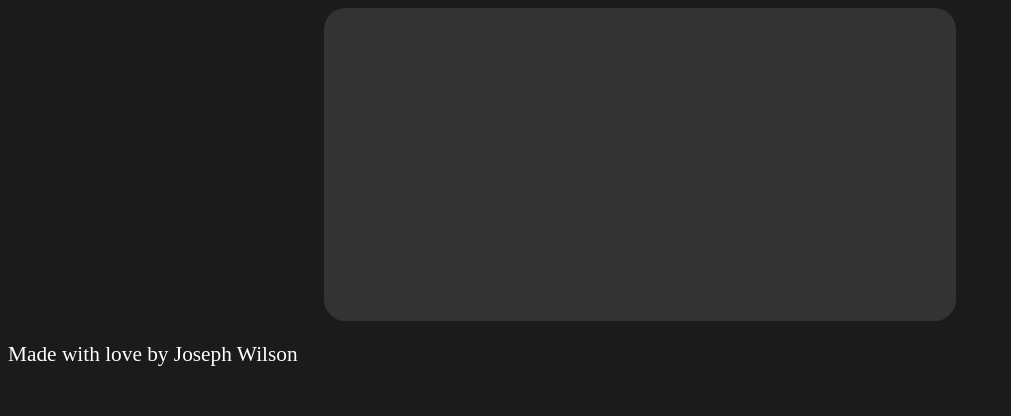
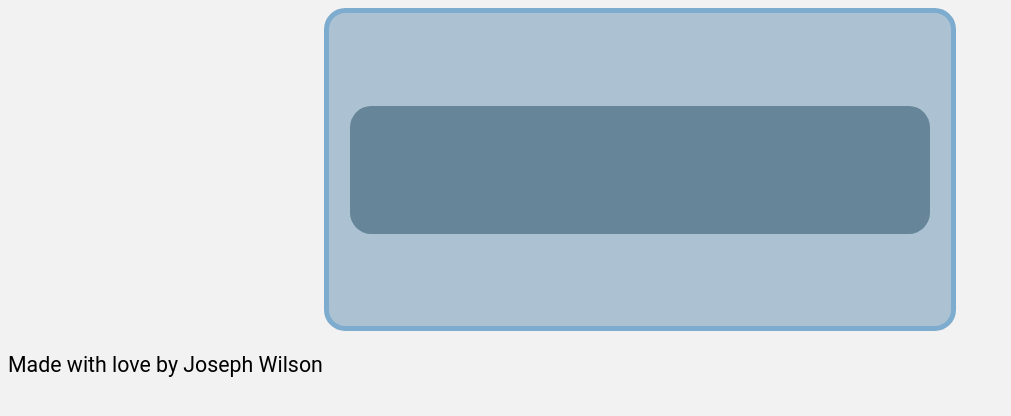
Before and after one commit to joecwilson/FullStack, a Django app: template templates/hello_webpack.html in a window 1280 px wide. Shown: the top 416 px of the page, without its empty margins (0-1011 px from the left). Run offline with Django 3.2, Linux system fonts and the light colour scheme; the template is opened without the code that fills it, so the values that code supplies are empty; style sheets or scripts are compiled from the project's sources.

Commit message:
More style changes, mostly to QuestionView

```diff
--- a/education-game/src/App.js
+++ b/education-game/src/App.js
@@ -6,7 +6,7 @@ import './index.css'
 class App extends Component {
     render() {
         return (
-            <div className="dark:bg-stone-900 min-h-screen">
+            <div className="">
                 <QuestionList/>
                 <Footer/>
             </div>
--- a/education-game/src/Footer.js
+++ b/education-game/src/Footer.js
@@ -2,7 +2,7 @@ import React from "react";
 
 export default function Footer(props){
     return(
-        <div className="dark:text-white">
+        <div className="">
             <p> Made with love by Joseph Wilson</p>
         </div>
     )
--- a/education-game/src/QuestionView.js
+++ b/education-game/src/QuestionView.js
@@ -17,7 +17,7 @@ function QuestionView(props) {
         }
     }
 
-    return (<div className="container mx-auto">
+    return (<div className="">
         <div>
             <div>
                 Question
@@ -28,7 +28,7 @@ function QuestionView(props) {
                 </p>
             </div>
         </div>
-        <form className="mb-6 text-center" onSubmit={handleSubmit}>
+        <form className="" onSubmit={handleSubmit}>
             <label className="test">
                 Answer
             </label>
--- a/education-game/src/index.css
+++ b/education-game/src/index.css
@@ -1,7 +1,6 @@
 html {
     font-size: 16pt;
-    background-color: #1b1b1b;
-    color: white;
+    font-family: "Roboto", "Lucida Grande", Verdana, Arial, sans-serif;
 }
 
 .grid-container {
@@ -11,15 +10,17 @@ html {
 
 .introduction {
     grid-column: 2 / span 2;
-    background-color: #333;
     padding: 3rem 1rem 3rem 1rem;
     border-radius: 1rem;
+    border-style: solid;
+    border-width: thick;
     text-align: center;
 }
 
 .question {
     grid-column: 2 / span 2;
-    background-color: #333;
+    border-width: thick;
+    border-style: solid;
     padding: 3rem 1rem 3rem 1rem;
     border-radius: 1rem;
     text-align: center;
@@ -27,7 +28,7 @@ html {
 }
 
 input[type=button], input[type=submit], input[type=reset] {
-    background-color: #04AA6D;
+
     border: none;
     color: white;
     padding: 16px 32px;
@@ -44,16 +45,54 @@ input[type = number] {
 }
 
 button {
-    background-color: #2B526D;
     color: white;
-    border: none;
+    border: 0.25rem;
     font-size: 1rem;
-    padding: 0.5rem
+    padding: 0.5rem;
 }
 
 .answerIcon {
     width: 10%;
 }
 
-.test{
+.test {
 }
+
+@media (prefers-color-scheme: dark) {
+    html {
+        background-color: hsl(205, 0%, 2.5%);
+        color: white;
+    }
+
+    .question, .introduction {
+        background-color: hsl(205, 60%, 15%);
+        border-color: hsl(205, 90%, 25%);
+
+    }
+
+    button {
+        background-color: hsl(85, 90%, 30%);
+    }
+
+    input[type = button], input[type = submit] , input[type = reset]{
+        background-color: #04AA6D;
+    }
+}
+
+@media (prefers-color-scheme: light) {
+    html {
+        background-color: hsl(325, 5%, 95%);
+        color: black;
+
+    }
+
+    .question, .introduction {
+        background-color: hsl(205, 30%, 75%);
+        border-color: hsl(205, 45%, 65%);
+    }
+
+    button {
+        background-color: hsl(85, 45%, 40%);
+    }
+
+}
--- a/static/css/styles.css
+++ b/static/css/styles.css
@@ -1,9 +1,3 @@
-html {
-    font-size: 16pt;
-    background-color: #1b1b1b;
-
-}
-
 .grid-container {
     display: grid;
     grid-template-columns: 25% 25% 25% 25%;
@@ -20,16 +14,15 @@ html {
 
 .title {
     grid-column: 2 / span 2;
-    background-color: #333;
+
     padding: 3rem 0 3rem 0;
     border-radius: 1rem;
 }
 
 .card {
-    background-color: #333;
     border-radius: 1rem;
     margin: 0.5rem;
-    padding: 0.5rem;
+    padding: 1rem;
     text-align: center;
     color: white;
 }
@@ -54,3 +47,22 @@ a {
     font-size: 1rem;
     padding: 0.5rem
 }
+
+@media (prefers-color-scheme: dark) {
+    html {
+        background-color: #1b1b1b;
+        color: white;
+    }
+}
+
+@media (prefers-color-scheme: light) {
+    html {
+        background-color: hsl(40, 80%, 90%);
+        color: black;
+    }
+
+    .card, .title {
+        background-color: hsl(204, 20%, 50%);
+    }
+
+}
```
Also changed, not shown: manifest.json (renamed from education-game/public/manifest.json).
